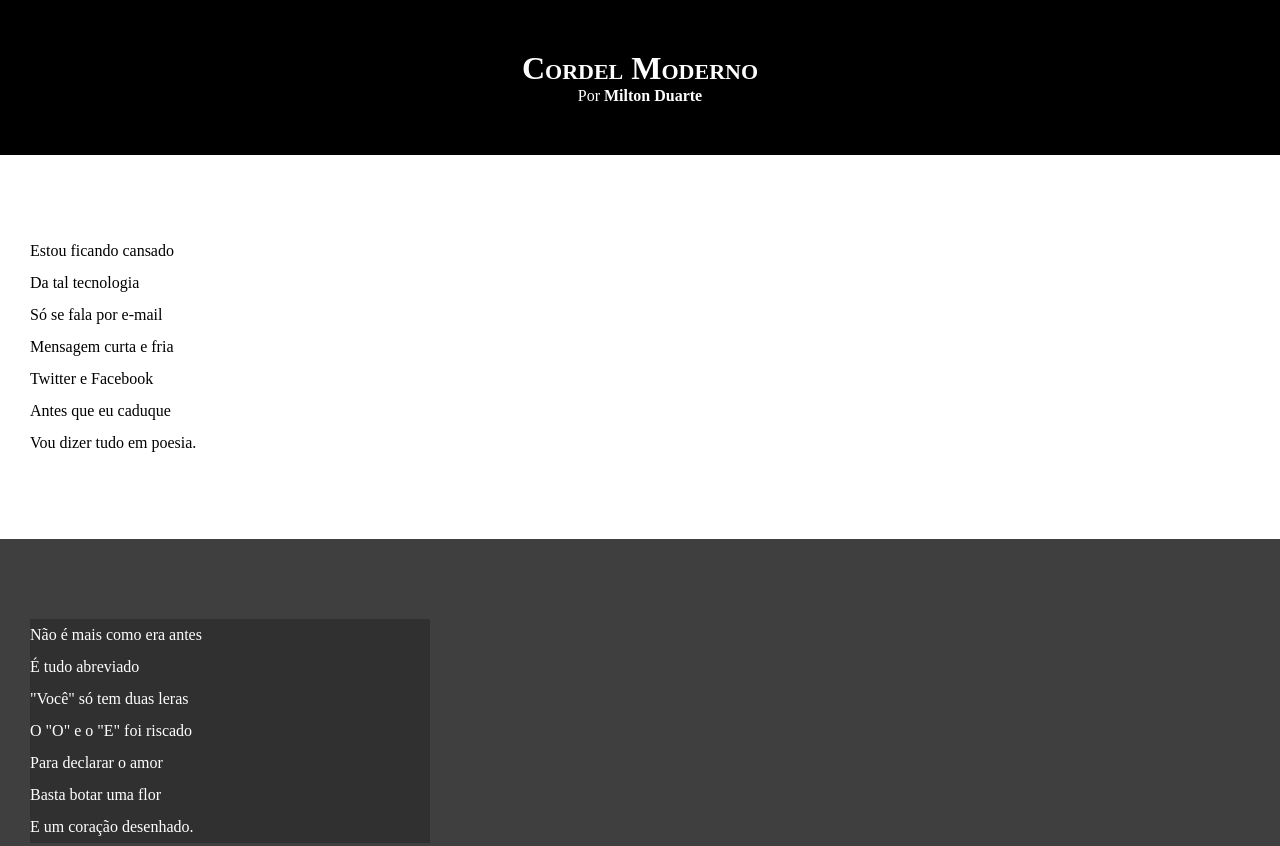
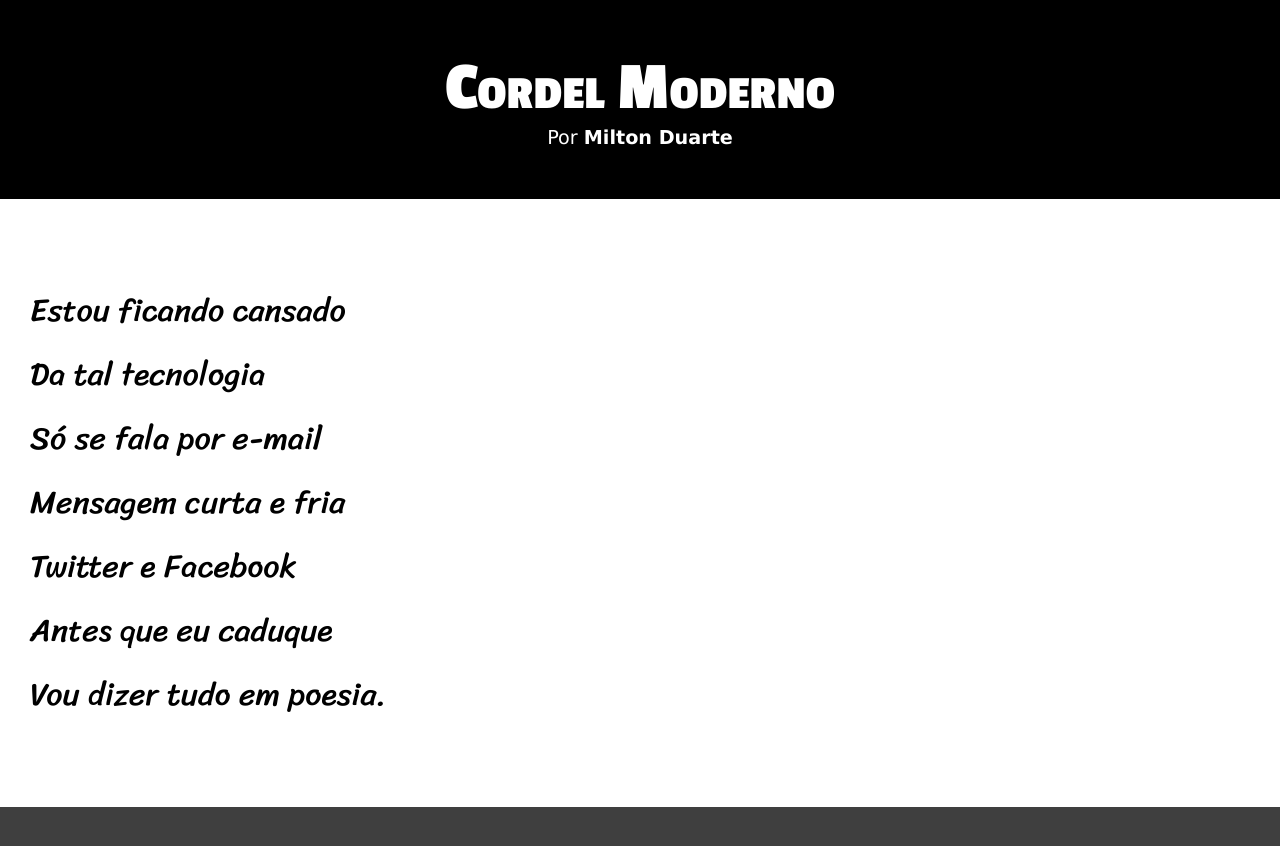
Before and after one commit to manuelsamuelfuxi/html-css, a plain HTML site: page exercicios/exercicio03/index.html in a window 1280 px wide. Shown: the top 846 px of the page. Drawn offline with Linux system fonts and the light colour scheme.

Commit message:
actualização de estilo do exercício03

```diff
--- a/exercicios/exercicio03/estilo/style.css
+++ b/exercicios/exercicio03/estilo/style.css
@@ -1,18 +1,31 @@
 @charset "UTF-8";
+@import url('https://fonts.googleapis.com/css2?family=Passion+One:wght@400;700;900&family=Sriracha&display=swap');
+@import url('https://fonts.googleapis.com/css2?family=Passion+One:wght@400;700;900&family=Sriracha&display=swap');
+
 *{
     margin: 0px;
     padding: 0px;
 }
+:root{
+    --fonte1: verdana, Geneva, Tahoma, Sans-serif;
+    --fonte2: "Passion One", sans-serif;
+    --fonte3: "Sriracha", cursive;
+}
 html, body{
     min-height: 100vh;
     background-color: rgba(0, 0, 0, 0.229);
+    font-family: var(--fonte1);
 }
 header{
+    font-size: 1.5vw;
     background-color: black;
     color: white;
     text-align: center;
 }
 header h1{
+    font-size: 3.6em;
+    font-family: var(--fonte2)
+    ;
     padding-top: 50px;
     font-variant: small-caps;
 }
@@ -28,6 +41,8 @@ header a:hover footer a:hover{
     text-decoration: underline;
 }
 section{
+    font-size: 2.5vw;
+    font-family: var(--fonte3);
      padding: 10vh 0vh;
      line-height: 2em;
      padding-left: 30px;
@@ -41,10 +56,12 @@ section.imagem{
     color: white;
 }
 section.imagem p{
-    width: 400px;
+    padding: 5px;
+    display: inline-block;
     background-color: rgba(0, 0, 0, 0.233);
 }
 footer{
+    font-size: .5em;
     color: white;
     background-color: black;
     text-align: center;
```
